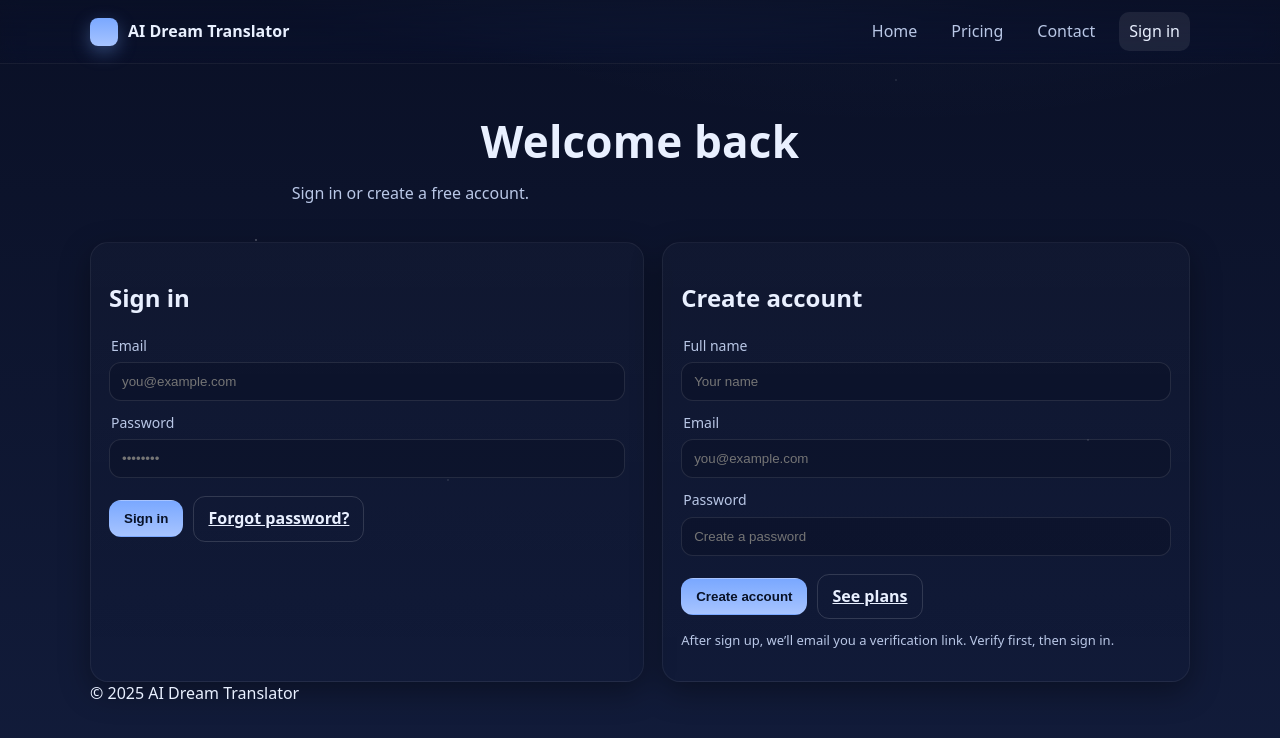
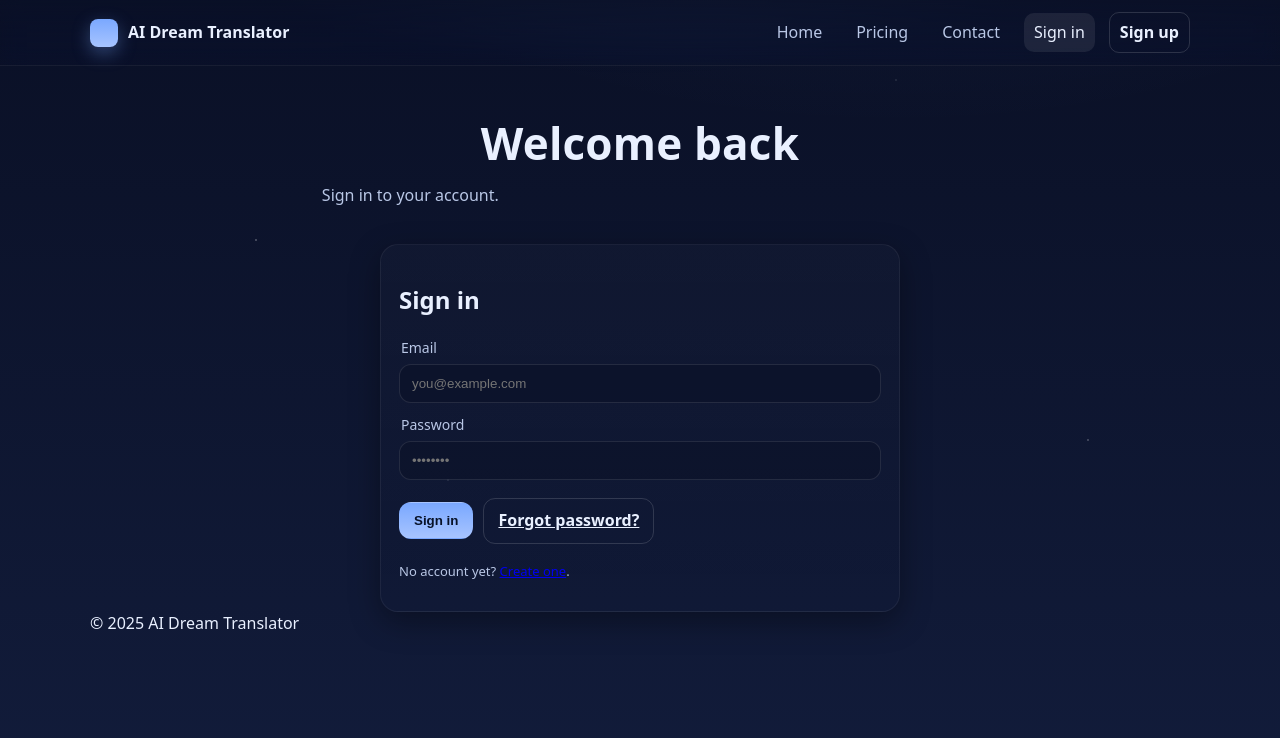
Before and after one commit to EA-LA/ai-dream-translator, a website with bundled scripts: page signin.html in a window 1280 px wide. Built offline with nearby package versions, Linux system fonts and the light colour scheme; no server answers.

Commit message:
Update signin.html

```diff
--- a/signin.html
+++ b/signin.html
@@ -1,3 +1,5 @@
+<!doctype html>
+<html lang="en">
 <!doctype html>
 <html lang="en">
 <head>
@@ -9,6 +11,7 @@
 </head>
 <body>
   <div class="bg"><div class="stars"></div><div class="glow"></div></div>
+
   <nav class="nav"><div class="wrap nav-in">
     <a class="brand" href="index.html"><span class="logo"></span><span>AI Dream Translator</span></a>
     <div class="nav-links">
@@ -16,18 +19,18 @@
       <a href="pricing.html">Pricing</a>
       <a href="contact.html">Contact</a>
       <a class="active" href="signin.html">Sign in</a>
+      <a class="btn ghost" href="signup.html">Sign up</a>
     </div>
   </div></nav>
 
   <header class="wrap hero center">
     <h1 class="h1">Welcome back</h1>
-    <p class="lead">Sign in or create a free account.</p>
+    <p class="lead">Sign in to your account.</p>
     <p id="authMsg" class="small" style="margin-top:8px;"></p>
   </header>
 
-  <main class="wrap grid two">
-    <!-- SIGN IN -->
-    <section class="card">
+  <main class="wrap">
+    <section class="card" style="max-width:520px;margin:0 auto;">
       <h2>Sign in</h2>
       <form onsubmit="signIn(event)">
         <label class="label" for="si-email">Email</label>
@@ -41,27 +44,10 @@
           <a class="btn ghost" href="#" onclick="resetPass(event)">Forgot password?</a>
         </div>
       </form>
-    </section>
 
-    <!-- SIGN UP -->
-    <section class="card" id="signup">
-      <h2>Create account</h2>
-      <form onsubmit="signUp(event)">
-        <label class="label" for="su-name">Full name</label>
-        <input class="input" id="su-name" type="text" placeholder="Your name" />
-
-        <label class="label mt" for="su-email">Email</label>
-        <input class="input" id="su-email" type="email" placeholder="you@example.com" required />
-
-        <label class="label mt" for="su-pass">Password</label>
-        <input class="input" id="su-pass" type="password" placeholder="Create a password" required />
-
-        <div class="row mt2">
-          <button class="btn primary" type="submit">Create account</button>
-          <a class="btn ghost" href="pricing.html">See plans</a>
-        </div>
-      </form>
-      <p class="small mt">After sign up, we’ll email you a verification link. Verify first, then sign in.</p>
+      <p class="small mt2">No account yet?
+        <a class="link" href="signup.html">Create one</a>.
+      </p>
     </section>
   </main>
 
@@ -70,14 +56,13 @@
   <!-- Firebase auth -->
   <script type="module" src="auth.js"></script>
 
-  <!-- Redirect handler for ?next= -->
+  <!-- Support ?next=/page after login -->
   <script>
     const params = new URLSearchParams(location.search);
-    const next = params.get('next');
+    const next = params.get("next");
     if (next) window._afterLogin = () => location.href = next;
   </script>
 
-  <!-- Other app scripts -->
   <script src="app.js" defer></script>
 </body>
 </html>
```
